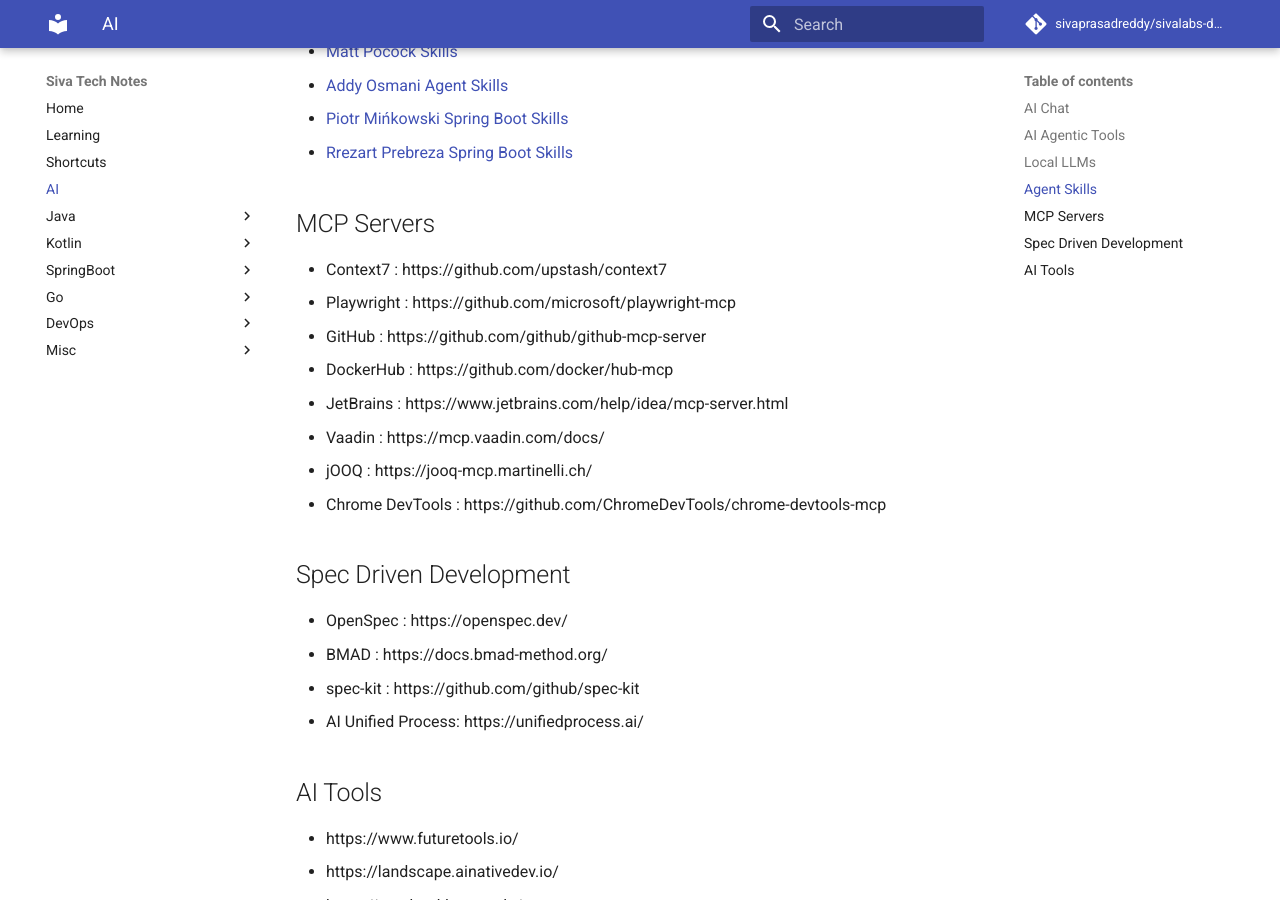
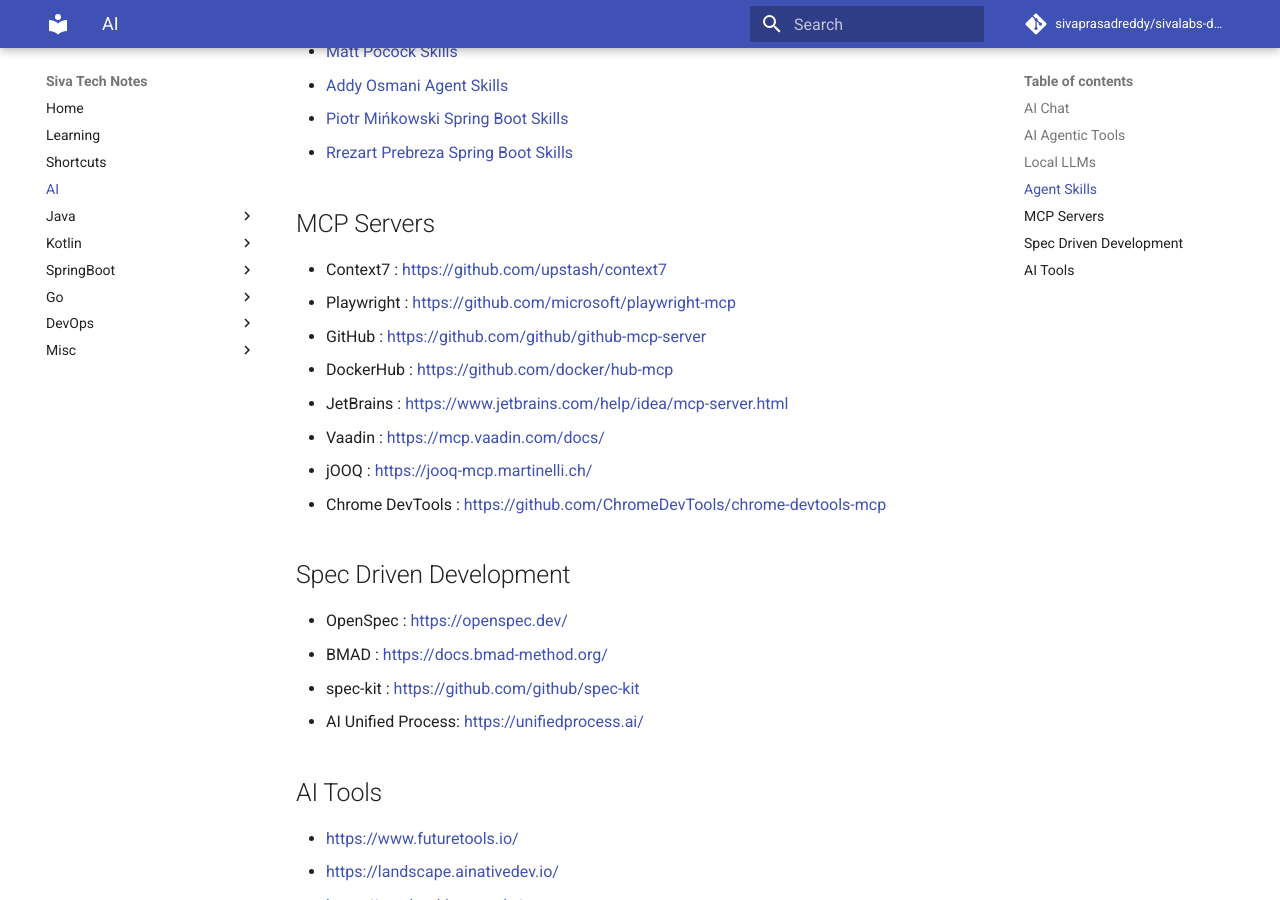
Before and after one commit to sivaprasadreddy/sivalabs-dev-notes, an MkDocs documentation site: the page built from docs/ai/ai.md, in a window 1280 px wide and 900 px high, scrolled down 1381 px. Built offline with MkDocs 1.6.1 and Material for MkDocs 9.7.7, drawn with Linux system fonts in a browser that asks for light colours; comment, search, counter and statistics services are not loaded; part of the change alters nothing that is shown.

Commit message:
feat: add AI content

```diff
--- a/docs/ai/ai.md
+++ b/docs/ai/ai.md
@@ -1,14 +1,14 @@
 # AI
 
 ## AI Chat
-* https://chatgpt.com/
-* https://claude.ai/new
-* https://gemini.google.com/app
-* https://aistudio.google.com/
-* https://www.deepseek.com/
-* https://qwen.ai/
-* https://www.perplexity.ai/
-* https://manus.im/app
+* <https://chatgpt.com/>
+* <https://claude.ai/new>
+* <https://gemini.google.com/app>
+* <https://aistudio.google.com/>
+* <https://www.deepseek.com/>
+* <https://qwen.ai/>
+* <https://www.perplexity.ai/>
+* <https://manus.im/app>
 
 ## AI Agentic Tools
 - [Claude Code](https://claude.com/product/claude-code)
@@ -28,8 +28,8 @@
 * [Meta Muse](https://ai.meta.com/muse/)
 
 ## Local LLMs
-* https://ollama.com/
-* https://lmstudio.ai/
+* <https://ollama.com/>
+* <https://lmstudio.ai/>
 
 ## Agent Skills
 * [SivaLabs Agent Skills](https://github.com/sivaprasadreddy/sivalabs-agent-skills)
@@ -41,22 +41,22 @@
 * [Rrezart Prebreza Spring Boot Skills](https://github.com/rrezartprebreza/spring-boot-skills)
 
 ## MCP Servers
-- Context7 : https://github.com/upstash/context7
-- Playwright : https://github.com/microsoft/playwright-mcp
-- GitHub : https://github.com/github/github-mcp-server
-- DockerHub : https://github.com/docker/hub-mcp
-- JetBrains : https://www.jetbrains.com/help/idea/mcp-server.html
-- Vaadin : https://mcp.vaadin.com/docs/
-- jOOQ : https://jooq-mcp.martinelli.ch/
-- Chrome DevTools : https://github.com/ChromeDevTools/chrome-devtools-mcp
+- Context7 : <https://github.com/upstash/context7>
+- Playwright : <https://github.com/microsoft/playwright-mcp>
+- GitHub : <https://github.com/github/github-mcp-server>
+- DockerHub : <https://github.com/docker/hub-mcp>
+- JetBrains : <https://www.jetbrains.com/help/idea/mcp-server.html>
+- Vaadin : <https://mcp.vaadin.com/docs/>
+- jOOQ : <https://jooq-mcp.martinelli.ch/>
+- Chrome DevTools : <https://github.com/ChromeDevTools/chrome-devtools-mcp>
 
 ## Spec Driven Development
-- OpenSpec : https://openspec.dev/
-- BMAD : https://docs.bmad-method.org/
-- spec-kit : https://github.com/github/spec-kit
-- AI Unified Process: https://unifiedprocess.ai/
+- OpenSpec : <https://openspec.dev/>
+- BMAD : <https://docs.bmad-method.org/>
+- spec-kit : <https://github.com/github/spec-kit>
+- AI Unified Process: <https://unifiedprocess.ai/>
 
 ## AI Tools
-* https://www.futuretools.io/
-* https://landscape.ainativedev.io/
-* https://notebooklm.google/
+* <https://www.futuretools.io/>
+* <https://landscape.ainativedev.io/>
+* <https://notebooklm.google/>
```
